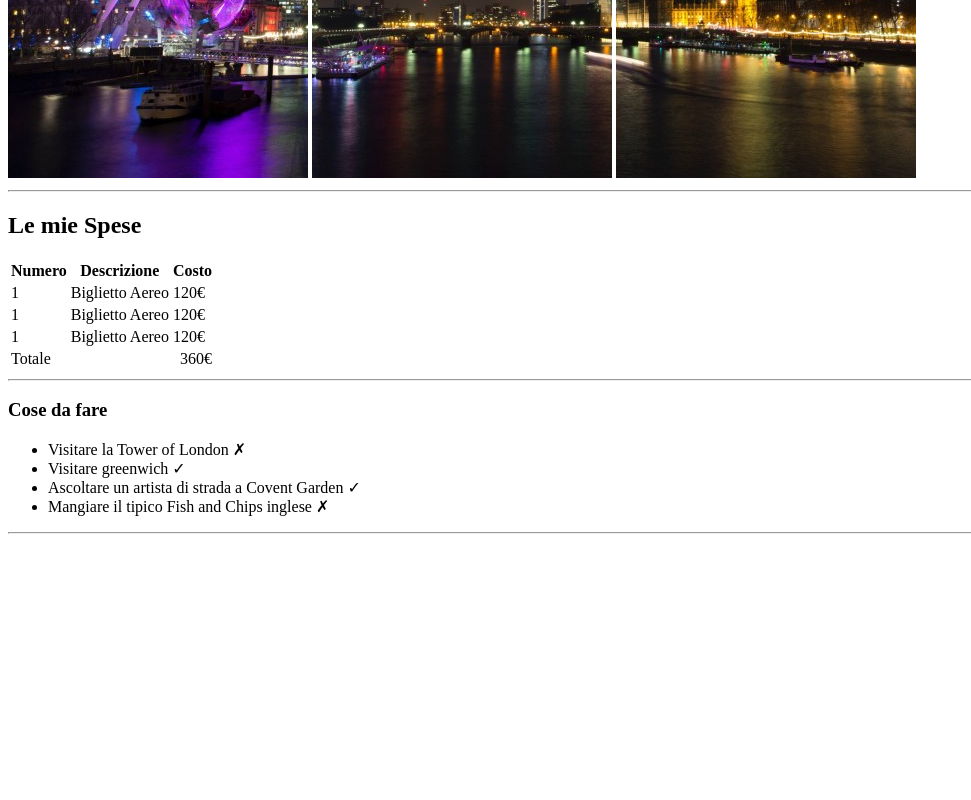
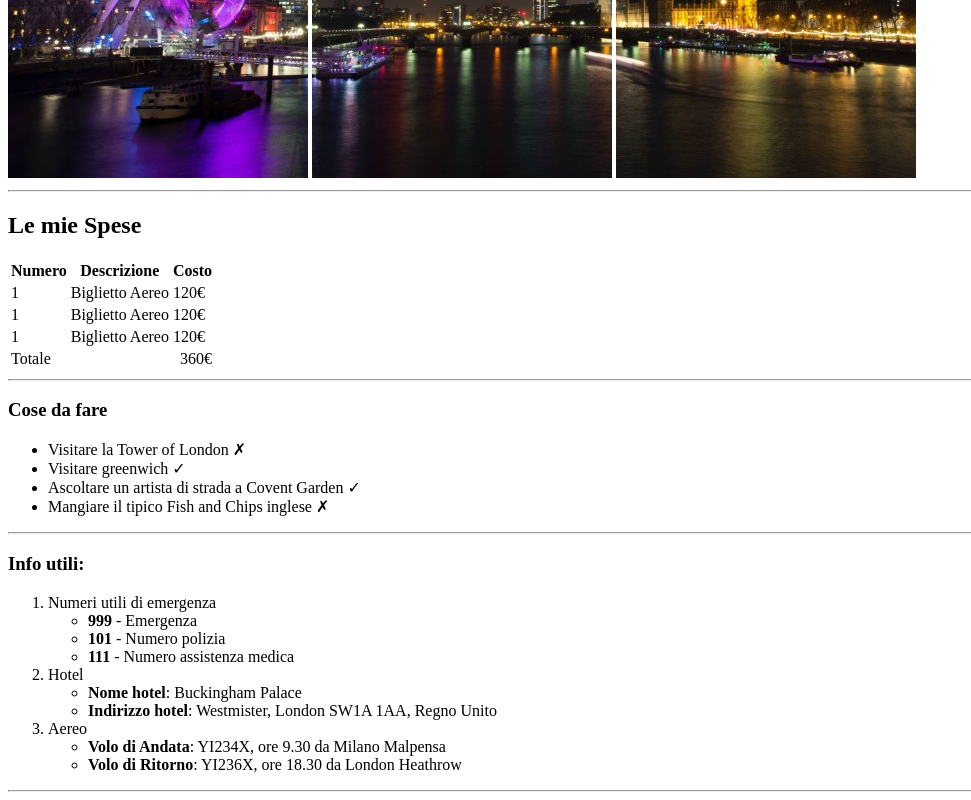
Before and after one commit to mendozagianfranco/html-london-trip, a plain HTML site: page index.html in a window 1280 px wide. Shown: the part 502-1302 px from the top of the page, without its empty margins (0-971 px from the left). Before the commit the page ends 1044 px from the top, so only its background shows below. Drawn offline with Linux system fonts and the light colour scheme.

Commit message:
feat:complete ordered list for 'Info utili'

```diff
--- a/index.html
+++ b/index.html
@@ -56,6 +56,41 @@
                 <li>Mangiare il tipico Fish and Chips inglese &#10007;</li>
             </ul>
             <hr />
+            <h3>Info utili:</h3>
+            <ol>
+                <li>
+                    Numeri utili di emergenza
+                    <ul>
+                        <li><strong>999</strong> - Emergenza</li>
+                        <li><strong>101</strong> - Numero polizia</li>
+                        <li><strong>111</strong> - Numero assistenza medica</li>
+                    </ul>
+                </li>
+                <li>
+                    Hotel
+                    <ul>
+                        <li><strong>Nome hotel</strong>: Buckingham Palace</li>
+                        <li>
+                            <strong>Indirizzo hotel</strong>: Westmister, London
+                            SW1A 1AA, Regno Unito
+                        </li>
+                    </ul>
+                </li>
+                <li>
+                    Aereo
+                    <ul>
+                        <li>
+                            <strong>Volo di Andata</strong>: YI234X, ore 9.30 da
+                            Milano Malpensa
+                        </li>
+                        <li>
+                            <strong>Volo di Ritorno</strong>: YI236X, ore 18.30
+                            da London Heathrow
+                        </li>
+                    </ul>
+                </li>
+            </ol>
+            <hr />
         </main>
         <!-- /body of the page -->
     </body>
```
